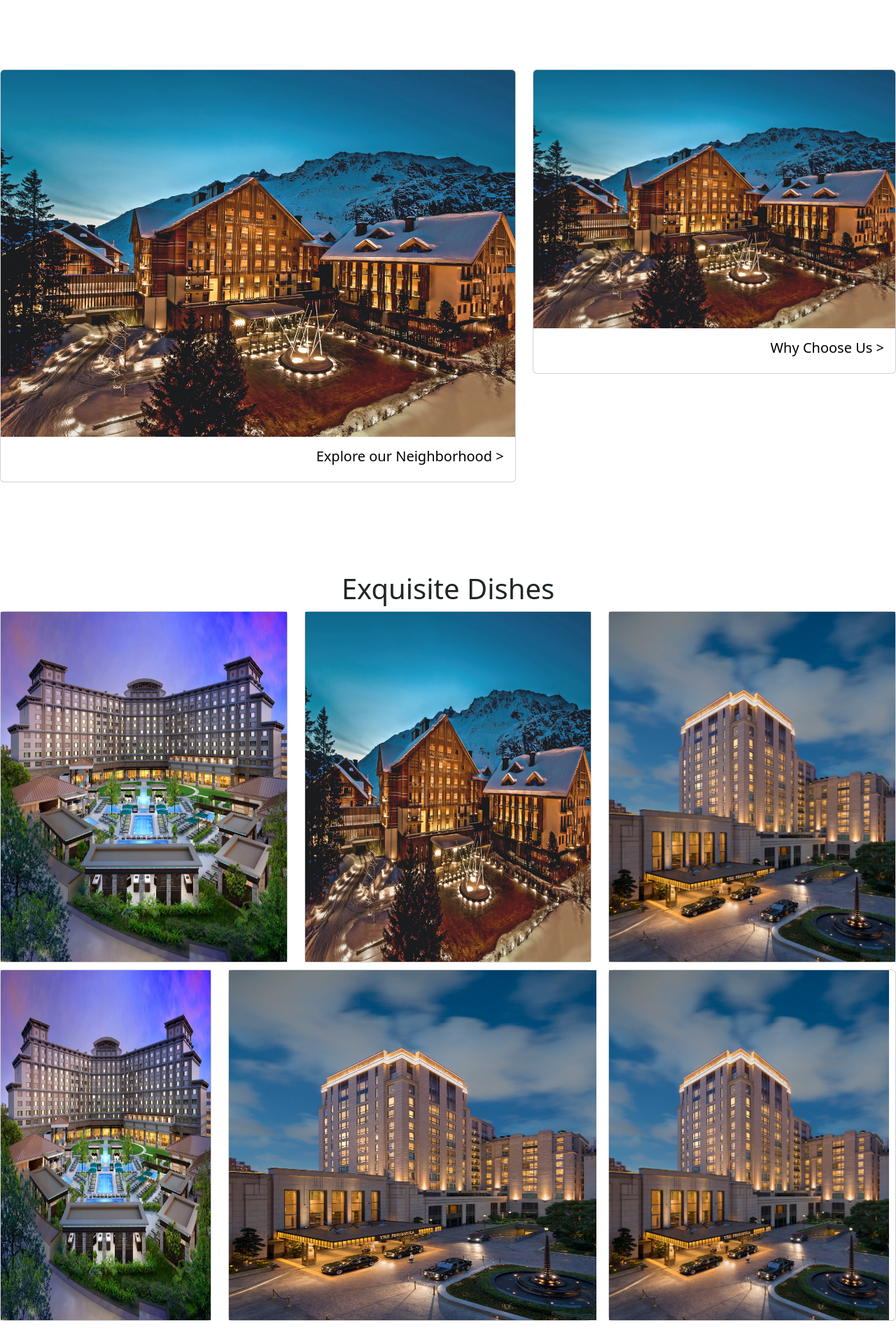
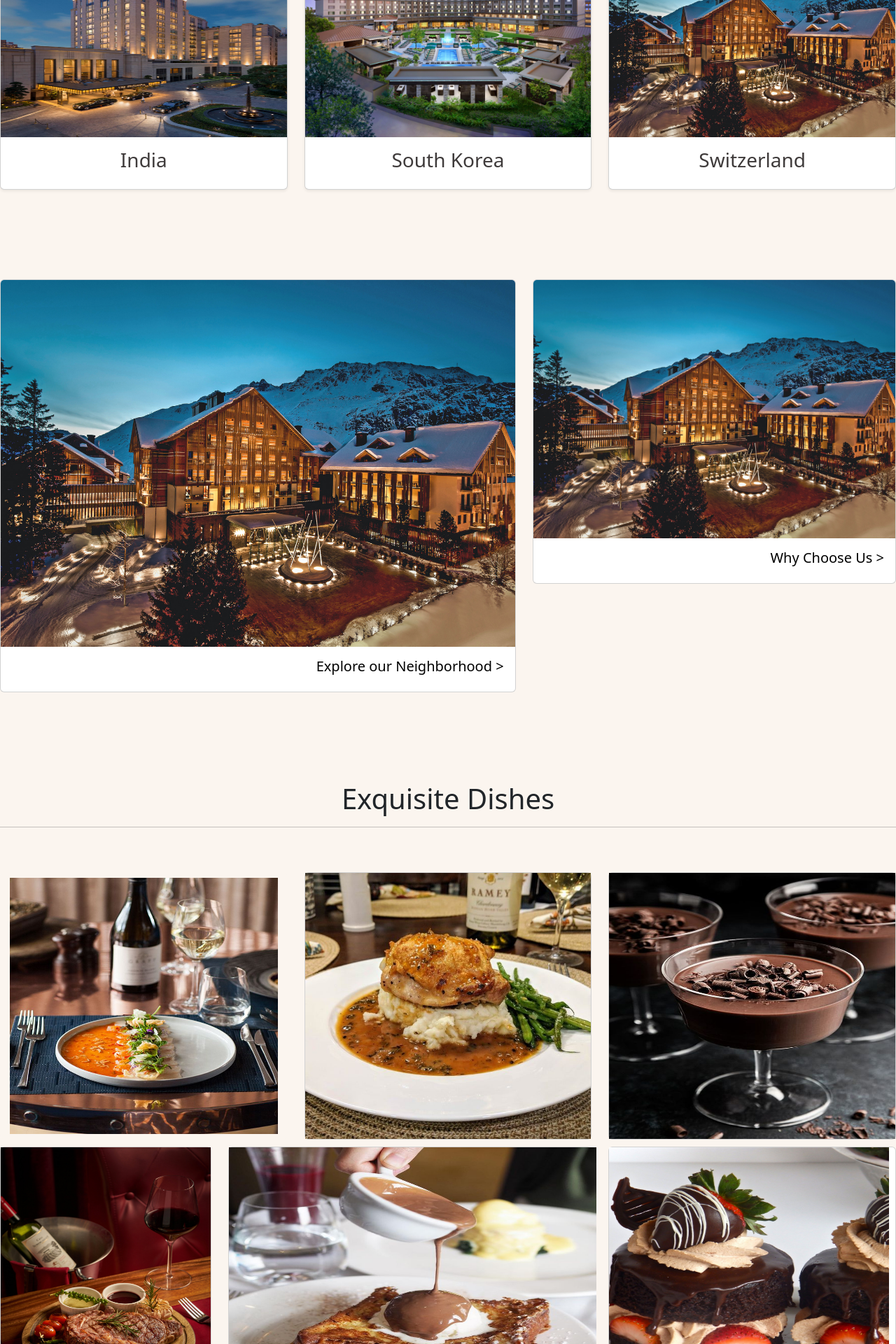
Before and after one commit to Tasneem-I/Hotel-Management, a Flask app: page / in a window 1280 px wide. Shown: the part 1000-2920 px from the top of the page at 70% size. Run offline with Flask 2, Linux system fonts and the light colour scheme.

Commit message:
home carousel and dishes added

```diff
--- a/templates/home.html
+++ b/templates/home.html
@@ -6,7 +6,7 @@
     <title>{% block title %} Home {% endblock %}</title>
     <link href="https://cdn.jsdelivr.net/npm/bootstrap@5.2.2/dist/css/bootstrap.min.css" rel="stylesheet" integrity="sha384-Zenh87qX5JnK2Jl0vWa8Ck2rdkQ2Bzep5IDxbcnCeuOxjzrPF/et3URy9Bv1WTRi" crossorigin="anonymous">
 </head>
-<body>
+<body style="background-color: #FBF5EF;">
 {% include 'nav.html' %}
 
 <!--Carousel banners to give a quick slide view -->
@@ -19,23 +19,25 @@
     </div>
     <div class="carousel-inner">
         <div class="carousel-item active">
-            <img src="/static/switzerland.webp" class="d-block w-100" style="height: 300px;">
+            <img src="/static/1_home.png" class="d-block w-100" style="max-height: 600px;">
         </div>
         <div class="carousel-item">
-            <img src = '/static/south_korea.png' class="d-block w-100" style="height: 300px;">
+            <img src = '/static/2_home.png' class="d-block w-100" style="max-height: 600px;">
         </div>
         <div class="carousel-item">
-            <img src="/static/india.jfif" class="d-block w-100" style="height: 200px;">
+            <img src="/static/3_home.png" class="d-block w-100" style="max-height: 600px;">
         </div>
         <div class="carousel-item">
-            <img src="/static/india.jfif" class="d-block w-100" style="height: 200px;">
+            <img src="/static/4_home.png" class="d-block w-100" style="max-height: 600px;">
         </div>
     </div>
     <button class="carousel-control-prev" type="button" data-bs-target="#sliders" data-bs-slide="prev">
         <span class="carousel-control-prev-icon"></span>
+        <span class="visually-hidden">Previous</span>
     </button>
     <button class="carousel-control-next" type="button" data-bs-target="#sliders" data-bs-slide="next">
         <span class="carousel-control-next-icon"></span>
+        <span class="visually-hidden">Next</span>
     </button>
 </div>
 
@@ -47,7 +49,7 @@
         <div class="card shadow-sm">
             <img class="card-img-top" src="/static/india.jfif" width="200px" height="300px"/>
             <div class="card-body">
-                <div class="card-title"><h3><center> India </center></h3></div>
+                <div class="card-title"><h3 style="color: #3F3B3B;"><center> India </center></h3></div>
             </div>
         </div>
     </div>
@@ -55,7 +57,7 @@
         <div class="card shadow-sm" >
             <img class="card-img-top" src="/static/south_korea.png"width="200px" height="300px"/>
             <div class="card-body">
-                <div class="card-title"><h3><center> South Korea </center></h3></div>
+                <div class="card-title"><h3 style="color: #3F3B3B;"><center> South Korea </center></h3></div>
             </div>
         </div>
     </div>
@@ -63,7 +65,7 @@
         <div class="card shadow-sm" >
             <img class="card-img-top" src="/static/switzerland.webp"width="200px" height="300px"/>
             <div class="card-body">
-                <div class="card-title"><h3><center> Switzerland </center></h3></div>
+                <div class="card-title"><h3 style="color: #3F3B3B;"><center> Switzerland </center></h3></div>
             </div>
         </div>
     </div>
@@ -91,35 +93,37 @@
 
 <!--Signatures-->
 <h1 style="margin-top: 10%;"><center>Exquisite Dishes</center></h1>
-<div class="row">
+<hr class="hr"/>
+<div class="row" style="margin-top: 5%;">
     <div class="col-4">
-        <div class="card">
-            <img src="/static/south_korea.png" class="responsive-fluid" style="height: 500px;">
+        <div class="card"style="background-color: #FBF5EF; border-color: #FBF5EF">
+            <img src="/static/Indochine at Delaire Graff Estate _ Drizzle and Dip.jfif" class="responsive-fluid btn card-img-top" data-bs-toggle="collapse" href="#Hide" style="height: 380px;">
+            <div class="collapse" id="Hide"><center>Food 1</center></div>
         </div>
     </div>
     <div class="col-4">
         <div class="card">
-            <img src="/static/switzerland.webp" class="responsive-fluid"style="height: 500px;">
+            <img src="/static/[Homemade] Pan Roasted Chicken Thigh, Mashed Potatoes, and Sauteed Green Beans.jfif" class="responsive-fluid"style="height: 380px;">
         </div>
     </div>
     <div class="col-4">
         <div class="card">
-            <img src="/static/india.jfif" class="responsive-fluid" style="height: 500px;">
+            <img src="/static/Chocolate Pots de Creme.jfif" class="responsive-fluid" style="height: 380px;">
         </div>
     </div>
     <div class="col-3"  style="margin-top: 10px;">
         <div class="card">
-            <img src="/static/south_korea.png" class="responsive-fluid" style="height: 500px;">
+            <img src="/static/food4.png" class="responsive-fluid" style="height: 380px;">
         </div>
     </div>
     <div class="col-5"style="margin-top: 10px;">
         <div class="card">
-            <img src="/static/india.jfif" class="responsive-fluid" style="height: 500px; width: 525px">
+            <img src="/static/food5.jfif" class="responsive-fluid" style="height: 380px; width: 525px">
         </div>
     </div>
     <div class="col-4"style="margin-top: 10px;">
         <div class="card">
-            <img src="/static/india.jfif"class="responsive-fluid" style="height: 500px; width: 400px">
+            <img src="/static/cake.jfif"class="responsive-fluid" style="height: 380px; width: 400px">
         </div>
     </div>
 </div>
```
Also changed, not shown: static/1_home.png (added), static/2_home.png (added), static/3_home.png (added), static/4_home.png (added).
